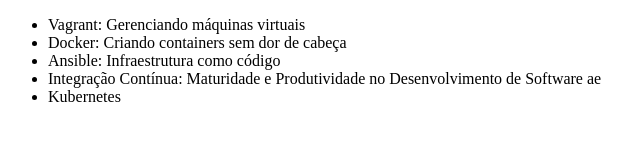
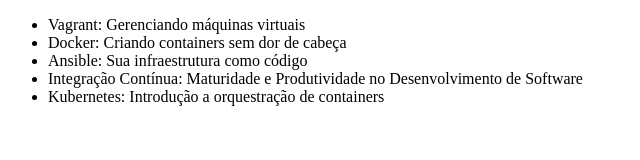
Before and after one commit to Alezuzzo/alura-git, a plain HTML site: page index.html in a window 1280 px wide. Shown: the whole page, without its empty margins (0-640 px from the left). Drawn offline with Linux system fonts and the light colour scheme.

Commit message:
Mudando nome curso Kubernetes

```diff
--- a/index.html
+++ b/index.html
@@ -10,12 +10,12 @@
     <ul>
       <li>Vagrant: Gerenciando máquinas virtuais</li>
       <li>Docker: Criando containers sem dor de cabeça</li>
-      <li>Ansible: Infraestrutura como código</li>
+      <li>Ansible: Sua infraestrutura como código</li>
       <li>
         Integração Contínua: Maturidade e Produtividade no Desenvolvimento de
-        Software ae
+        Software
       </li>
-      <li>Kubernetes</li>
+      <li>Kubernetes: Introdução a orquestração de containers</li>
     </ul>
   </body>
 </html>
```
